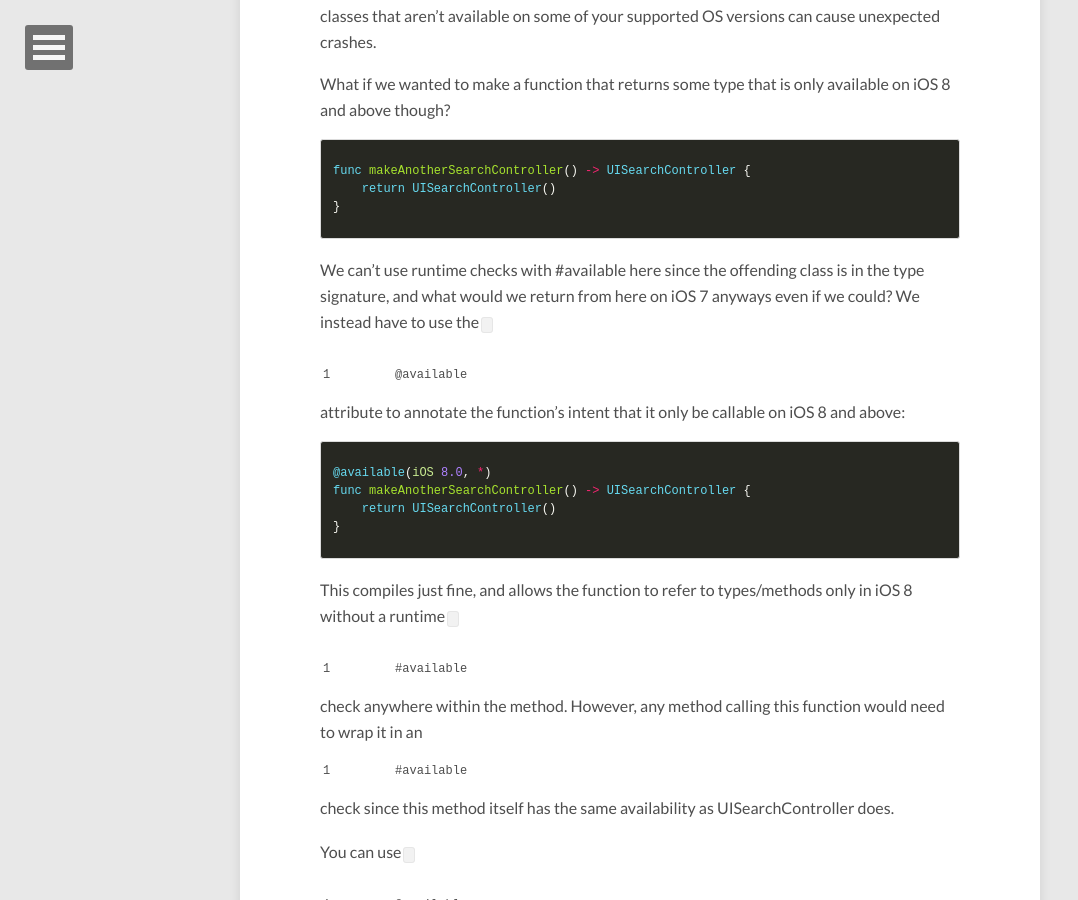
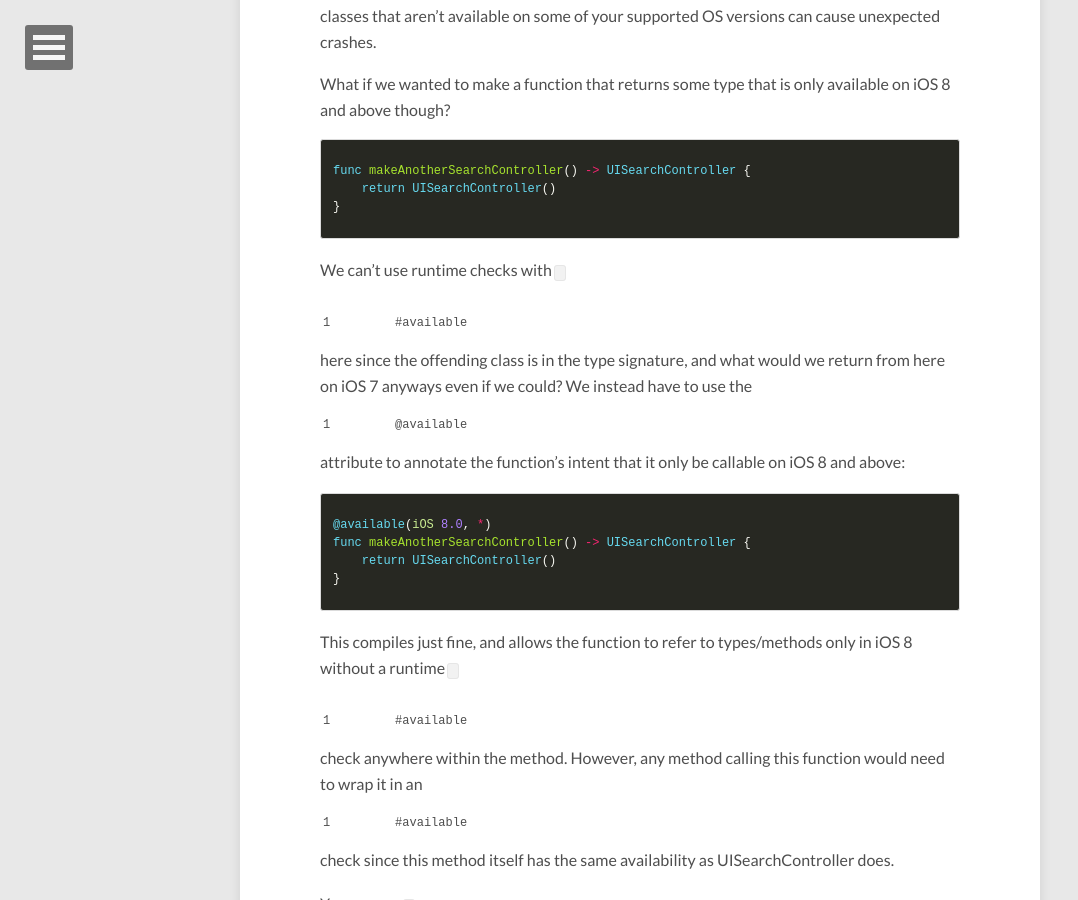
Before and after one commit to klundberg/klundberg.github.io, a Jekyll site: the page built from _posts/2015-07-28-Swift-2-and-@available-properties.md, in a window 1280 px wide and 900 px high, scrolled down 1831 px. Shown: the whole window, without its empty margins (0-1078 px from the left). Built offline with Jekyll 4.4.1, drawn with Linux system fonts in a browser that asks for light colours; nearby versions of some CDN libraries.

```diff
--- a/_posts/2015-07-28-Swift-2-and-@available-properties.md
+++ b/_posts/2015-07-28-Swift-2-and-@available-properties.md
@@ -43,7 +43,7 @@ func makeAnotherSearchController() -> UISearchController {
 }
 {% endhighlight %}
 
-We can't use runtime checks with #available here since the offending class is in the type signature, and what would we return from here on iOS 7 anyways even if we could? We instead have to use the `@available` attribute to annotate the function's intent that it only be callable on iOS 8 and above:
+We can't use runtime checks with `#available` here since the offending class is in the type signature, and what would we return from here on iOS 7 anyways even if we could? We instead have to use the `@available` attribute to annotate the function's intent that it only be callable on iOS 8 and above:
 
 {% highlight swift %}
 @available(iOS 8.0, *)
```
